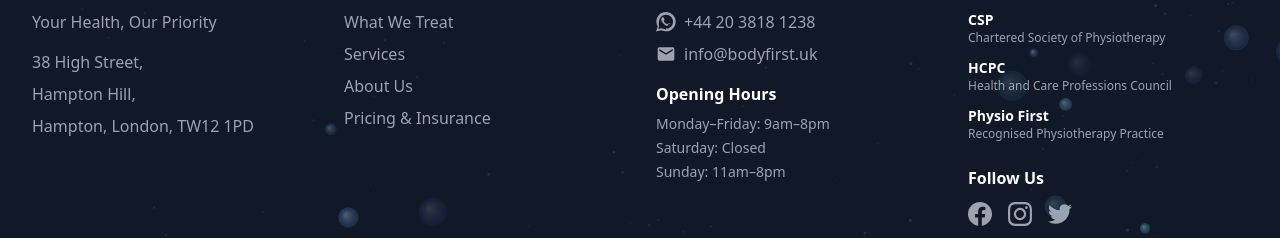
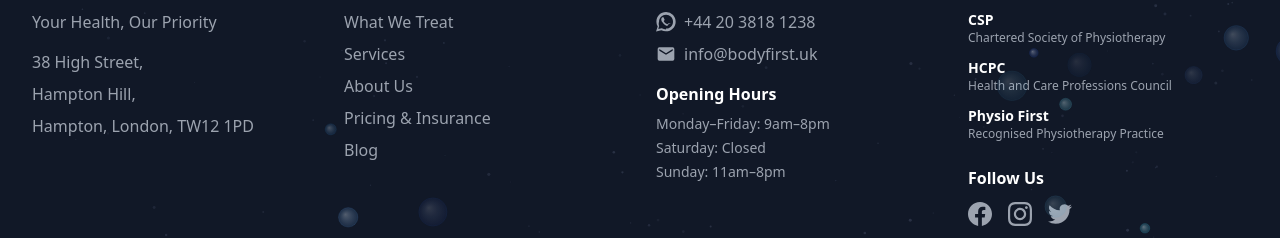
Before and after one commit to BodyFirstUk/bodyfirst-website-main, a React (Vite) app: page / in a window 1280 px wide. Shown: the part 10420-10658 px from the top of the page. Built offline with nearby package versions, Linux system fonts and the light colour scheme.

Commit message:
Update Footer.tsx

```diff
--- a/src/components/Footer.tsx
+++ b/src/components/Footer.tsx
@@ -70,6 +70,11 @@
               <li>
                 <Link to="/prices" className="text-gray-400 hover:text-white transition-colors">
                   Pricing & Insurance
+                </Link>
+              </li>
+              <li>
+                <Link to="/blog" className="text-gray-400 hover:text-white transition-colors">
+                  Blog
                 </Link>
               </li>
             </ul>
```
